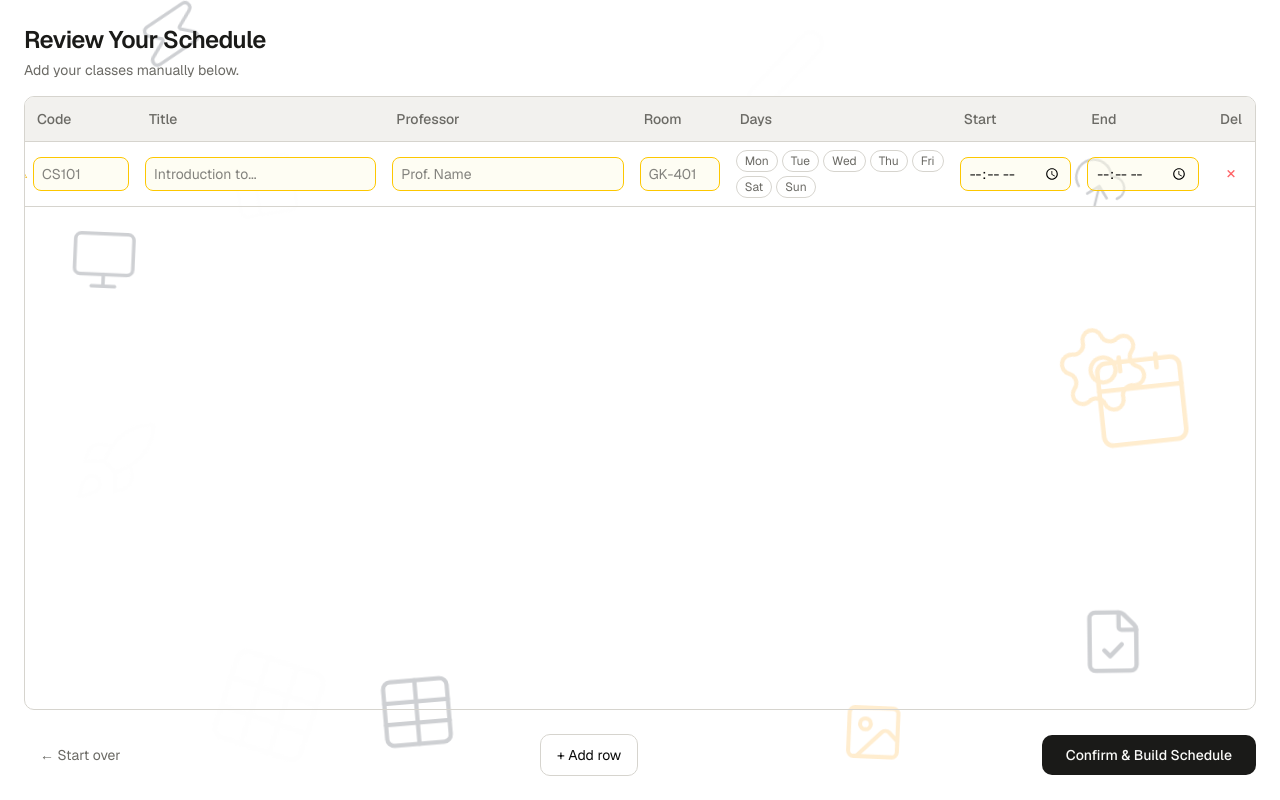
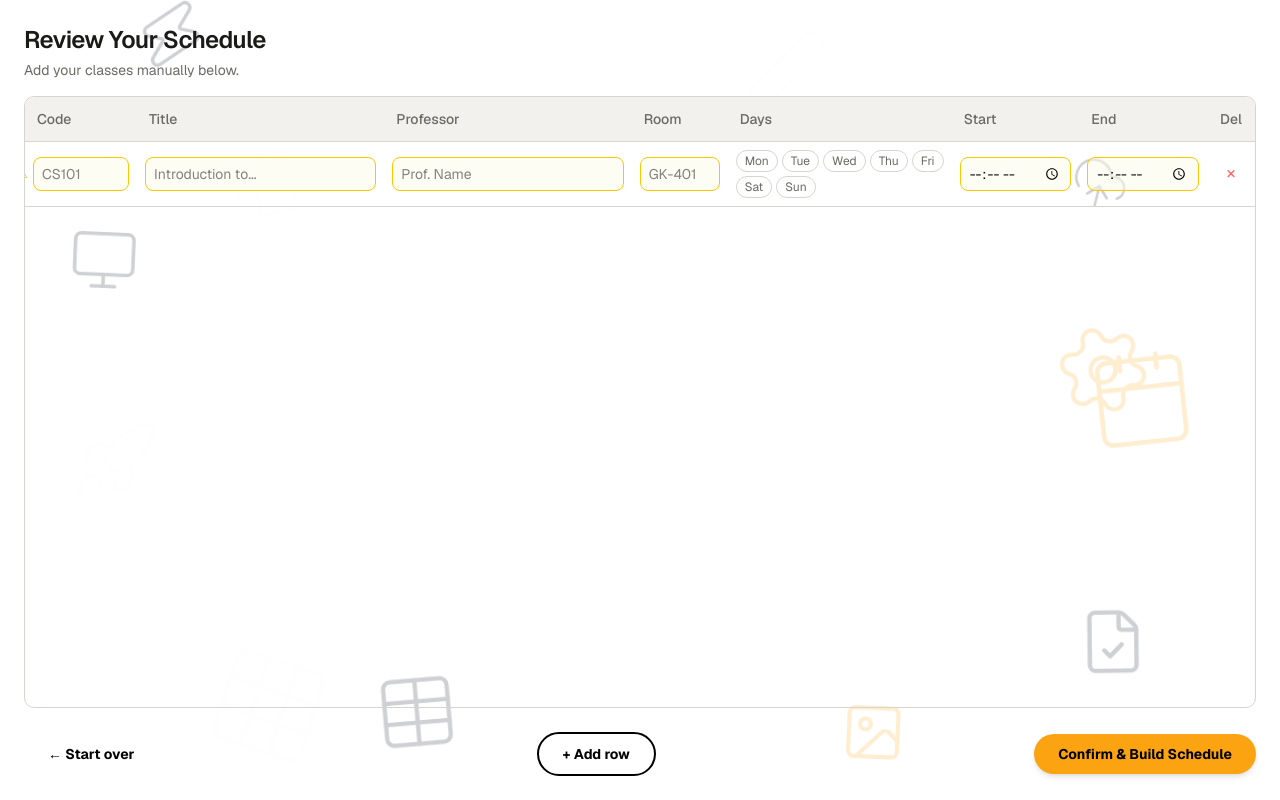
Before and after one commit to vardzz/gridworks, a Next.js app: page /app in a window 1280 px wide. Both pictures are taken after a click on the button "Enter your schedule manually". Built offline with nearby package versions, Linux system fonts and the light colour scheme.

Commit message:
feat: add StyleSidebar, IntakeScreen, and ReviewScreen components for core UI functionality

```diff
--- a/src/components/intake/IntakeScreen.jsx
+++ b/src/components/intake/IntakeScreen.jsx
@@ -116,13 +116,13 @@ export default function IntakeScreen({ parser, onParsed, onManualEntry }) {
             <div className="flex gap-3">
               <button
                 onClick={handleConsentApprove}
-                className="flex-1 py-2.5 text-sm font-medium bg-prussian-blue text-white rounded-lg hover:bg-prussian-blue-600 transition-colors cursor-pointer"
+                className="flex-1 inline-flex items-center justify-center bg-[#fca311] text-black px-6 py-2.5 rounded-full text-sm font-bold transition-all shadow-md hover:scale-105 hover:shadow-lg active:scale-95 cursor-pointer"
               >
                 Allow
               </button>
               <button
                 onClick={handleConsentDecline}
-                className="flex-1 py-2.5 text-sm font-medium border border-alabaster-grey-400 rounded-lg hover:bg-alabaster-grey-900 transition-colors cursor-pointer"
+                className="flex-1 inline-flex items-center justify-center bg-transparent border-2 border-black text-black px-6 py-2.5 rounded-full text-sm font-bold transition-all hover:scale-105 active:scale-95 cursor-pointer"
               >
                 Skip AI check
               </button>
@@ -220,7 +220,7 @@ export default function IntakeScreen({ parser, onParsed, onManualEntry }) {
       {!isLoading && (
         <button
           onClick={onManualEntry}
-          className="mt-6 text-sm text-alabaster-grey-300 hover:text-prussian-blue-700 transition-colors cursor-pointer underline"
+          className="mt-6 inline-flex items-center justify-center bg-[#fca311] text-black px-6 py-2.5 rounded-full text-sm font-bold transition-all shadow-md hover:scale-105 hover:shadow-lg active:scale-95 cursor-pointer"
         >
           Enter your schedule manually
         </button>
--- a/src/components/review/ReviewScreen.jsx
+++ b/src/components/review/ReviewScreen.jsx
@@ -162,14 +162,14 @@ export default function ReviewScreen({
       <div className="flex items-center justify-between pt-2">
         <button
           onClick={onBack}
-          className="px-4 py-2.5 text-sm text-[var(--gw-text-secondary)] hover:text-[var(--gw-text-primary)] transition-colors cursor-pointer"
+          className="inline-flex items-center justify-center bg-transparent text-black px-6 py-2.5 rounded-full text-sm font-bold transition-all hover:bg-alabaster-grey hover:scale-105 active:scale-95 cursor-pointer"
         >
           ← Start over
         </button>
 
         <button
           onClick={handleAdd}
-          className="px-4 py-2.5 text-sm border border-[var(--gw-border-color)] rounded-lg hover:bg-[var(--gw-bg-header)] transition-colors cursor-pointer"
+          className="inline-flex items-center justify-center bg-transparent border-2 border-black text-black px-6 py-2.5 rounded-full text-sm font-bold transition-all hover:scale-105 active:scale-95 cursor-pointer"
         >
           + Add row
         </button>
@@ -177,7 +177,7 @@ export default function ReviewScreen({
         <button
           onClick={handleConfirm}
           disabled={entries.length === 0}
-          className="px-6 py-2.5 text-sm font-medium bg-[var(--gw-text-primary)] text-[var(--gw-bg-primary)] rounded-lg hover:opacity-90 transition-opacity disabled:opacity-50 disabled:cursor-not-allowed cursor-pointer"
+          className="inline-flex items-center justify-center bg-[#fca311] text-black px-6 py-2.5 rounded-full text-sm font-bold transition-all shadow-md hover:scale-105 hover:shadow-lg active:scale-95 cursor-pointer disabled:opacity-50 disabled:cursor-not-allowed disabled:hover:scale-100 disabled:hover:shadow-md"
         >
           Confirm & Build Schedule
         </button>
--- a/src/components/sidebar/StyleSidebar.jsx
+++ b/src/components/sidebar/StyleSidebar.jsx
@@ -116,13 +116,13 @@ export default function StyleSidebar({
       <div className="p-4 border-t border-alabaster-grey space-y-2">
         <button
           onClick={onExportPNG}
-          className="w-full py-2.5 text-sm font-medium bg-prussian-blue text-white rounded-lg hover:bg-prussian-blue-600 transition-colors cursor-pointer"
+          className="w-full inline-flex items-center justify-center bg-[#fca311] text-black px-6 py-2.5 rounded-full text-sm font-bold transition-all shadow-md hover:scale-105 hover:shadow-lg active:scale-95 cursor-pointer"
         >
           Export PNG (HD)
         </button>
         <button
           onClick={onExportPDF}
-          className="w-full py-2.5 text-sm font-medium border border-alabaster-grey-400 rounded-lg hover:bg-alabaster-grey-900 transition-colors cursor-pointer"
+          className="w-full inline-flex items-center justify-center bg-transparent border-2 border-black text-black px-6 py-2.5 rounded-full text-sm font-bold transition-all hover:scale-105 active:scale-95 cursor-pointer"
         >
           Export PDF
         </button>
```
